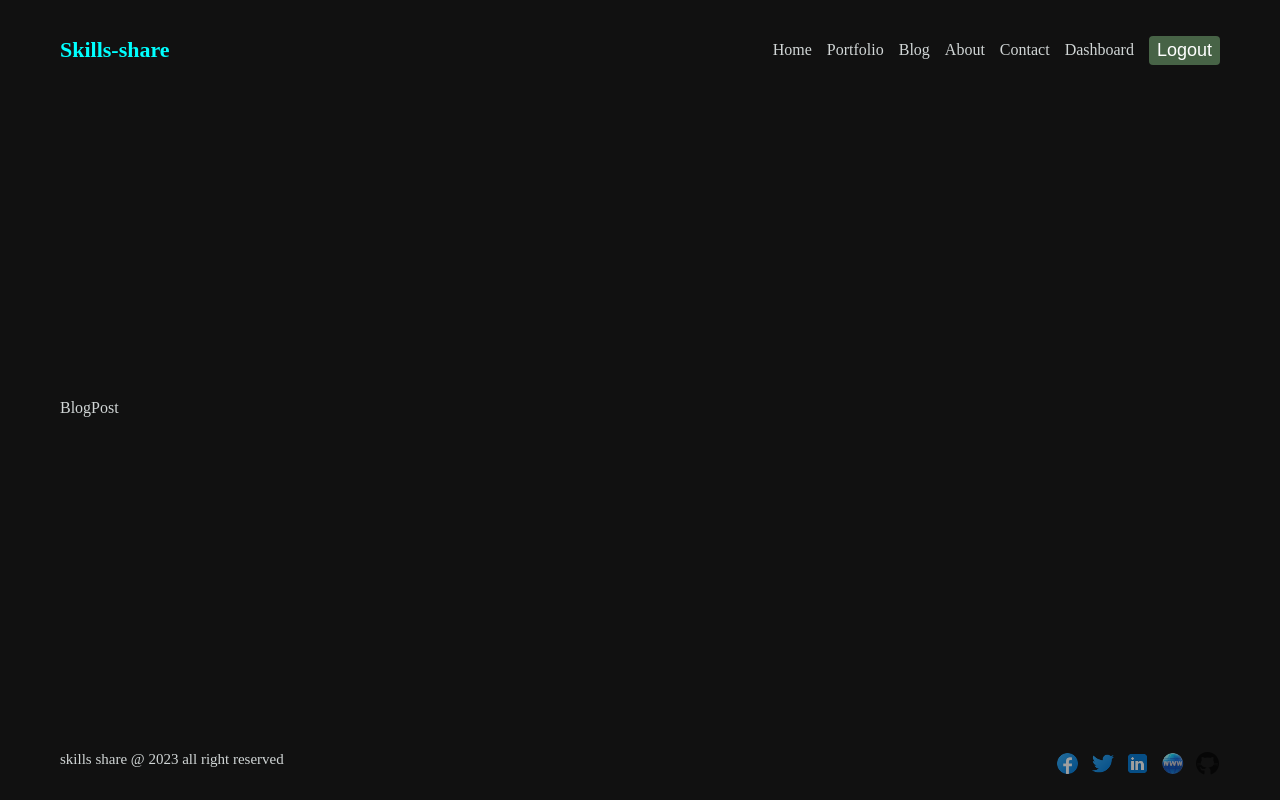
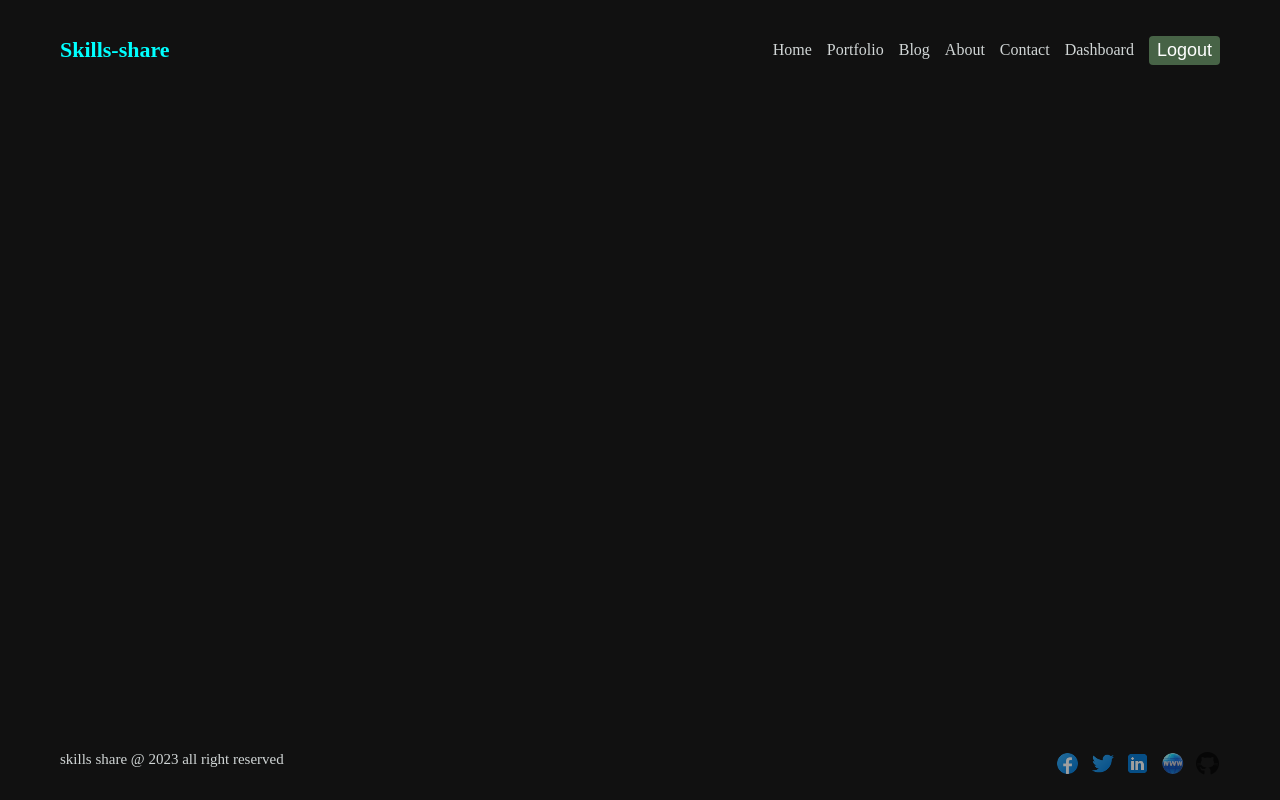
Before and after one commit to joffreynk/skills-share, a Next.js app: page /blog/blogpost in a window 1280 px wide. Built offline with nearby package versions, Linux system fonts and the light colour scheme.

Commit message:
add blog id sections

```diff
--- a/src/app/blog/[id]/page.jsx
+++ b/src/app/blog/[id]/page.jsx
@@ -1,8 +1,14 @@
 import React from 'react'
-
+import styles from '@/styles/blogId.module.css'
 const BlogPost = () => {
   return (
-    <div>BlogPost</div>
+    <div className={styles.mainContainer}>
+        <div className={styles.firstContainer}>
+        <div className={styles.introContainer}></div>
+        <div className={styles.imageContainer}></div>
+        </div>
+        <div className={styles.secondContainer}></div>
+    </div>
   )
 }
 
```
Also changed, not shown: src/styles/blogId.module.css (added).
